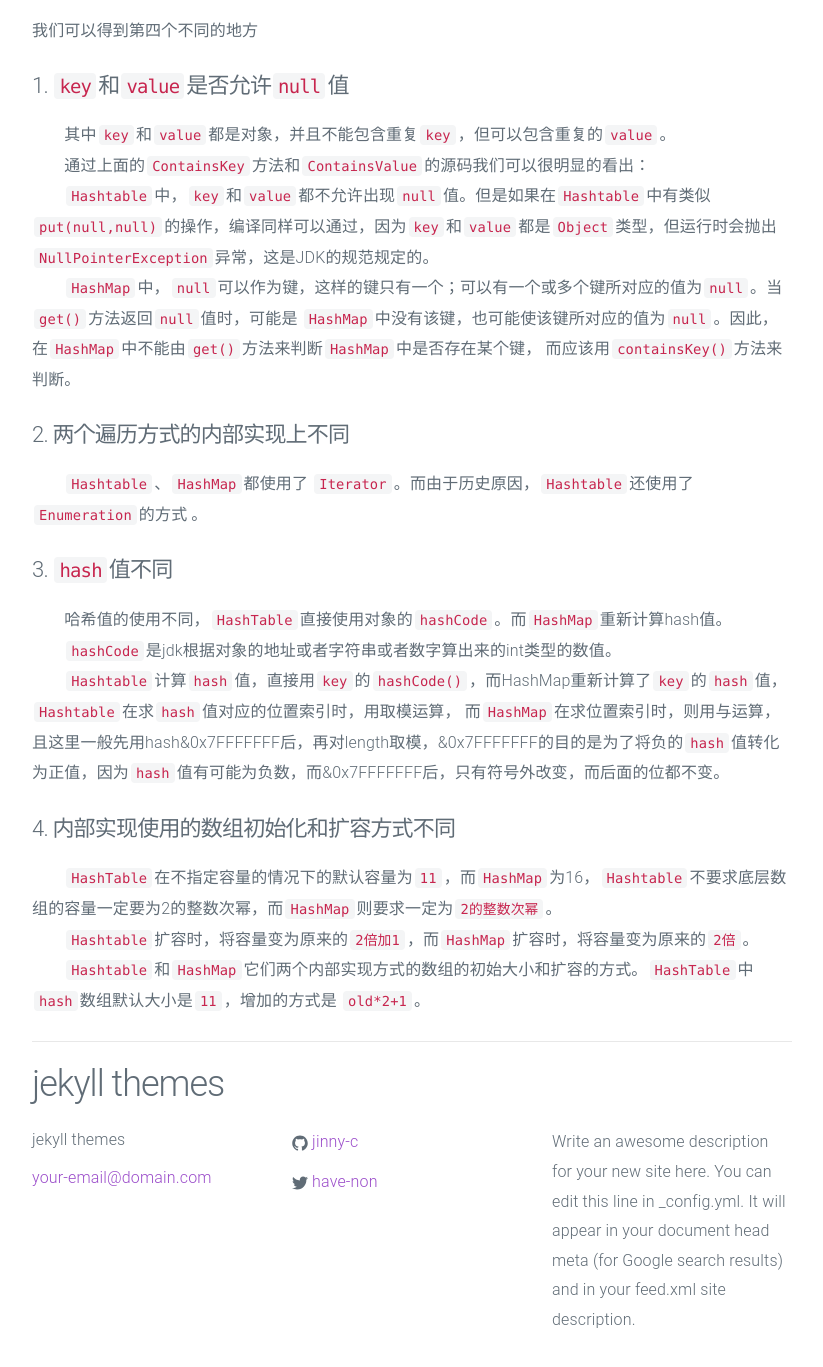
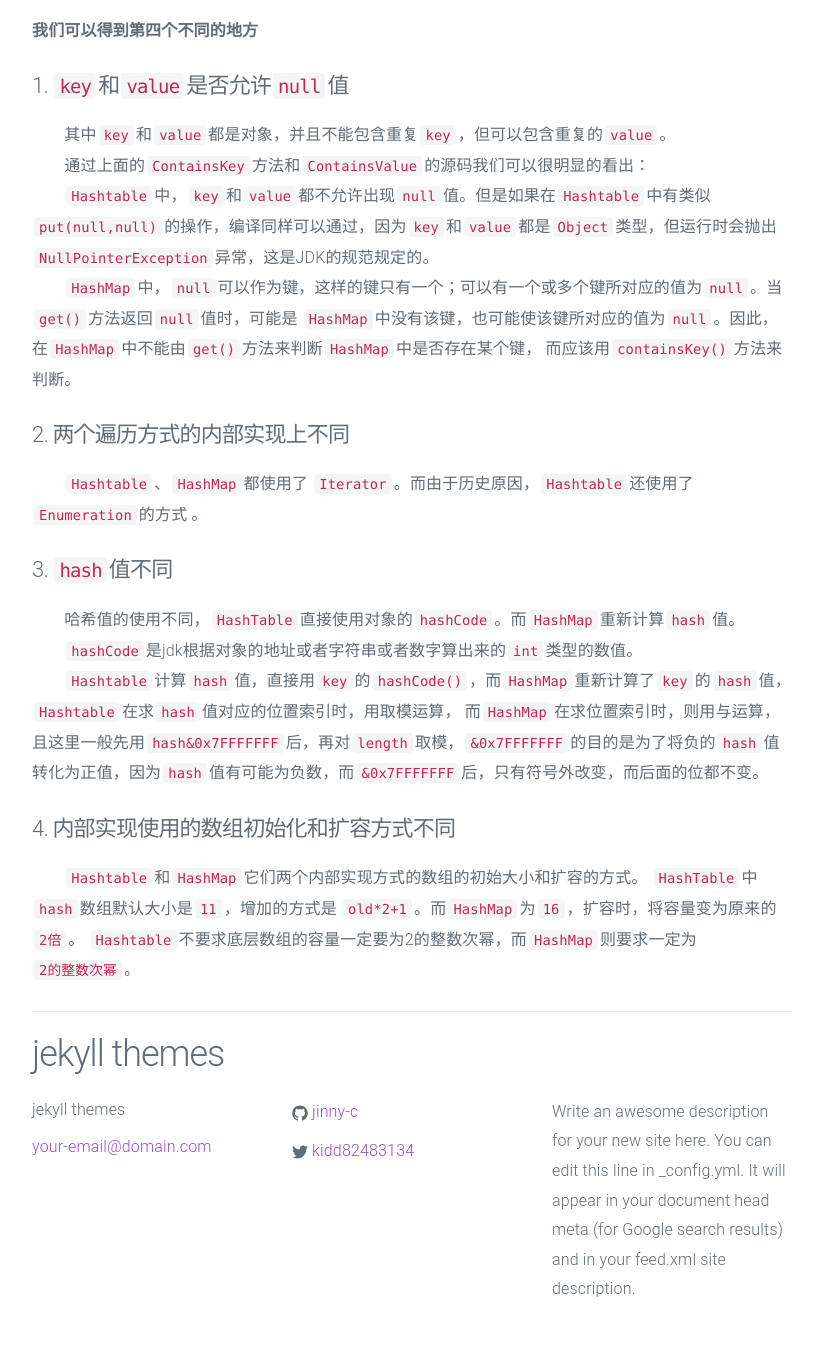
Before and after one commit to jinny-c/jinny-c.github.io, a Jekyll site: the page built from _posts/java/2017-09-11-java-map.markdown, in a window 1280 px wide and 1400 px high, scrolled down 3816 px. Shown: the top 1367 px of the window, without its empty margins (228-1051 px from the left). Built offline with Jekyll 4.4.1, drawn with Linux system fonts in a browser that asks for light colours; some of the changed text lies outside the part shown.

```diff
--- a/_config.yml
+++ b/_config.yml
@@ -7,7 +7,7 @@ description: > # this means to ignore newlines until "baseurl:"
   Google search results) and in your feed.xml site description.
 baseurl: "" # the subpath of your site, e.g. /blog
 url: "http://yourdomain.com" # the base hostname & protocol for your site
-twitter_username: have-non
+twitter_username: kidd82483134
 github_username:  jinny-c
 
 # Build settings
--- a/_posts/java/2017-09-11-java-map.markdown
+++ b/_posts/java/2017-09-11-java-map.markdown
@@ -51,8 +51,8 @@ preview: /static/images/common/150/54.jpg
 
 　　`Hashtable`和`HashMap`比较相似，感兴趣的朋友可以看“Hashtable源码剖析”这篇博客：<http://blog.csdn.net/ns_code/article/details/36191279>
 
-## **下面主要介绍一下`HashTable`和`HashMap`区别**
-### 3. `HashTable`和`HashMap`区别
+## 下面主要介绍一下HashTable和HashMap区别
+### 3. HashTable和HashMap区别
 　　1. 继承的父类不同
 　　`Hashtable`继承自`Dictionary`类，而`HashMap`继承自`AbstractMap`类。但二者都实现了`Map`接口。
 　　2. 线程安全性不同
@@ -67,7 +67,7 @@ preview: /static/images/common/150/54.jpg
 　　`Hashtable` 线程安全很好理解，因为它每个方法中都加入了`Synchronize`。
 　　`HashMap`底层是一个`Entry`数组，当发生`hash`冲突的时候，`hashmap`是采用链表的方式来解决的，在对应的数组位置存放链表的头结点。对链表而言，新加入的节点会从头结点加入。
 
-我们可以得到第四个不同的地方
+**我们可以得到第四个不同的地方**
 
 #### 1. `key`和`value`是否允许`null`值
 　　其中`key`和`value`都是对象，并且不能包含重复`key`，但可以包含重复的`value`。
@@ -79,12 +79,12 @@ preview: /static/images/common/150/54.jpg
 　　`Hashtable`、`HashMap`都使用了 `Iterator`。而由于历史原因，`Hashtable`还使用了`Enumeration`的方式 。
 
 #### 3. `hash`值不同
-　　哈希值的使用不同，`HashTable`直接使用对象的`hashCode`。而`HashMap`重新计算hash值。
-　　`hashCode`是jdk根据对象的地址或者字符串或者数字算出来的int类型的数值。
-　　`Hashtable`计算`hash`值，直接用`key`的`hashCode()`，而HashMap重新计算了`key`的`hash`值，`Hashtable`在求`hash`值对应的位置索引时，用取模运算，
-而`HashMap`在求位置索引时，则用与运算，且这里一般先用hash&0x7FFFFFFF后，再对length取模，&0x7FFFFFFF的目的是为了将负的`hash`值转化为正值，因为`hash`值有可能为负数，而&0x7FFFFFFF后，只有符号外改变，而后面的位都不变。
+　　哈希值的使用不同，`HashTable`直接使用对象的`hashCode`。而`HashMap`重新计算`hash`值。
+　　`hashCode`是jdk根据对象的地址或者字符串或者数字算出来的`int`类型的数值。
+　　`Hashtable`计算`hash`值，直接用`key`的`hashCode()`，而`HashMap`重新计算了`key`的`hash`值，`Hashtable`在求`hash`值对应的位置索引时，用取模运算，
+而`HashMap`在求位置索引时，则用与运算，且这里一般先用`hash&0x7FFFFFFF`后，再对`length`取模，`&0x7FFFFFFF`的目的是为了将负的`hash`值转化为正值，因为`hash`值有可能为负数，而`&0x7FFFFFFF`后，只有符号外改变，而后面的位都不变。
 
 #### 4. 内部实现使用的数组初始化和扩容方式不同
-　　`HashTable`在不指定容量的情况下的默认容量为`11`，而`HashMap`为16，`Hashtable`不要求底层数组的容量一定要为2的整数次幂，而`HashMap`则要求一定为`2的整数次幂`。
-　　`Hashtable`扩容时，将容量变为原来的`2倍加1`，而`HashMap`扩容时，将容量变为原来的`2倍`。
-　　`Hashtable`和`HashMap`它们两个内部实现方式的数组的初始大小和扩容的方式。`HashTable`中`hash`数组默认大小是`11`，增加的方式是 `old*2+1`。
+　　`Hashtable`和`HashMap`它们两个内部实现方式的数组的初始大小和扩容的方式。
+`HashTable`中`hash`数组默认大小是`11`，增加的方式是 `old*2+1`。而`HashMap`为`16`，扩容时，将容量变为原来的`2倍`。
+`Hashtable`不要求底层数组的容量一定要为2的整数次幂，而`HashMap`则要求一定为`2的整数次幂`。
```
Also changed, not shown: _posts/java/2017-09-12-java-thread.markdown (added, +227 -0 lines).
